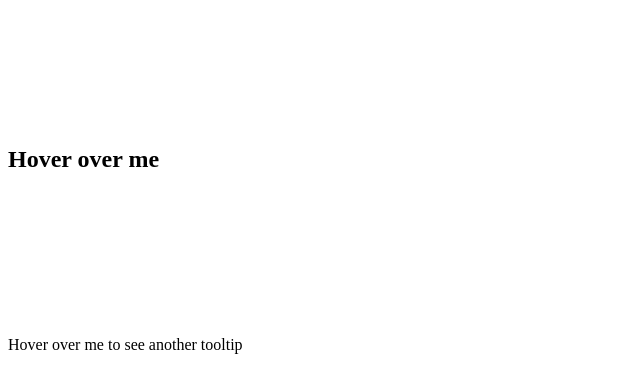
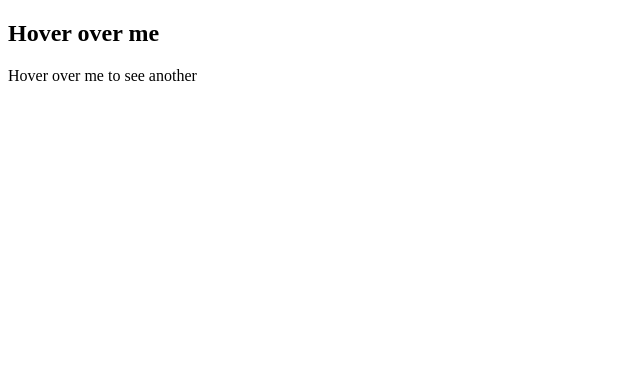
Before and after one commit to acciojob/react-composition-3-anitha-anii, a React app: page / in a window 1280 px wide. Shown: the top 388 px of the page, without its empty margins (0-640 px from the left). Built offline with nearby package versions, Linux system fonts and the light colour scheme.

Commit message:
'chnages

```diff
--- a/src/components/App.js
+++ b/src/components/App.js
@@ -1,19 +1,79 @@
-import React from 'react';
-import Tooltip from './Tooltip';
+// import React from 'react';
+// import {Tooltip,Child} from './Tooltip';
+// import '../styles/App.css';
+
+// const App = () => {
+//   return (
+//     <div>
+//       <Tooltip text="This is a tooltip">
+//        </Tooltip>
+
+//        <Child children='This is another tooltip'>
+//        </Child>
+//     </div>
+//   );
+// };
+
+// export default App;
+
+
+import React, { useState } from 'react';
 import '../styles/App.css';
+
+const Tooltip = ({ text }) => {
+  const [showTooltip, setShowTooltip] = useState(false);
+
+  const handleMouseEnter = () => {
+    setShowTooltip(true);
+  };
+
+  const handleMouseLeave = () => {
+    setShowTooltip(false);
+  };
+
+  return (
+    <h2
+      className="tooltip"
+      onMouseEnter={handleMouseEnter}
+      onMouseLeave={handleMouseLeave}
+    >
+      Hover over me
+      {showTooltip && <div className="tooltiptext">{text}</div>}
+    </h2>
+  );
+};
+
+const Child = ({ children }) => {
+  const [showTooltip, setShowTooltip] = useState(false);
+
+  const handleMouseEnter = () => {
+    setShowTooltip(true);
+  };
+
+  const handleMouseLeave = () => {
+    setShowTooltip(false);
+  };
+
+  return (
+    <p
+      className="tooltip"
+      onMouseEnter={handleMouseEnter}
+      onMouseLeave={handleMouseLeave}
+    >
+      Hover over me to see another
+      {showTooltip && <div className="tooltip">{children}</div>}
+    </p>
+  );
+};
 
 const App = () => {
   return (
     <div>
-      <Tooltip text="This is a tooltip">
-        <h2 className="tooltip">Hover over me</h2>
-      </Tooltip>
-
-      <Tooltip text="This is another tooltip">
-        <p className="tooltip">Hover over me to see another tooltip</p>
-      </Tooltip>
+      <Tooltip text="This is a tooltip" />
+      <Child>This is another tooltip</Child>
     </div>
   );
 };
 
 export default App;
+export { Tooltip, Child };
--- a/src/components/Tooltip.js
+++ /dev/null
@@ -1,39 +0,0 @@
-import React from 'react';
-import '../styles/App.css';
-
-class Tooltip extends React.Component {
-  constructor(props) {
-    super(props);
-    this.state = {
-      showTooltip: false
-    };
-  }
-
-  handleMouseEnter = () => {
-    this.setState({ showTooltip: true });
-  }
-
-  handleMouseLeave = () => {
-    this.setState({ showTooltip: false });
-  }
-
-  render() {
-    const { text, children } = this.props;
-    const { showTooltip } = this.state;
-
-    return (
-      <div className="tooltip-container">
-        <div
-          className="tooltip"
-          onMouseEnter={this.handleMouseEnter}
-          onMouseLeave={this.handleMouseLeave}
-        >
-          {children}
-          {showTooltip && <span className="tooltiptext">{text}</span>}
-        </div>
-      </div>
-    );
-  }
-}
-
-export default Tooltip;
--- a/src/styles/App.css
+++ b/src/styles/App.css
@@ -1,32 +1,17 @@
-.tooltip-container {
-  position: relative;
-  margin-top: 10%;
+h2.tooltip > div {
+  background-color: red;
+  color: white;
+  width: fit-content;
+
 }
 
-.tooltip {
-  position: relative;
-  display: inline-block;
-  cursor: pointer;
+p.tooltip > div {
+  background-color: red;
+  color: white;
+  width: fit-content;
+
 }
 
-.tooltiptext {
-  visibility: hidden;
-  width: 120px;
-  background-color: #d62525;
-  color: #fff;
-  text-align: center;
-  border-radius: 6px;
-  padding: 5px;
-  position: absolute;
-  z-index: 1;
-  bottom: 125%;
-  left: 50%;
-  transform: translateX(-50%);
-  opacity: 0;
-  transition: opacity 0.3s;
+div{
+ width: fit-content;
 }
-
-.tooltip:hover .tooltiptext {
-  visibility: visible;
-  opacity: 1;
-}
```
